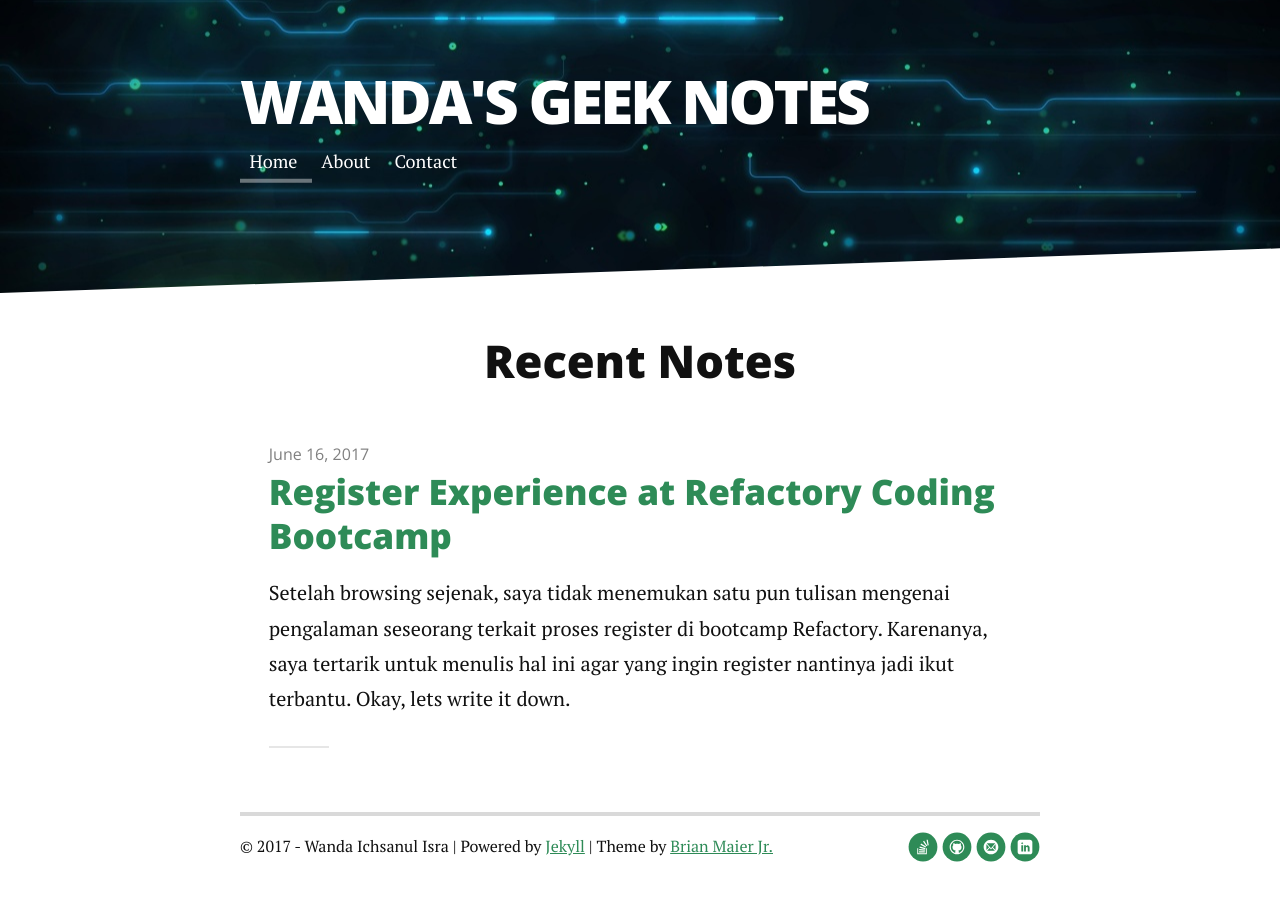
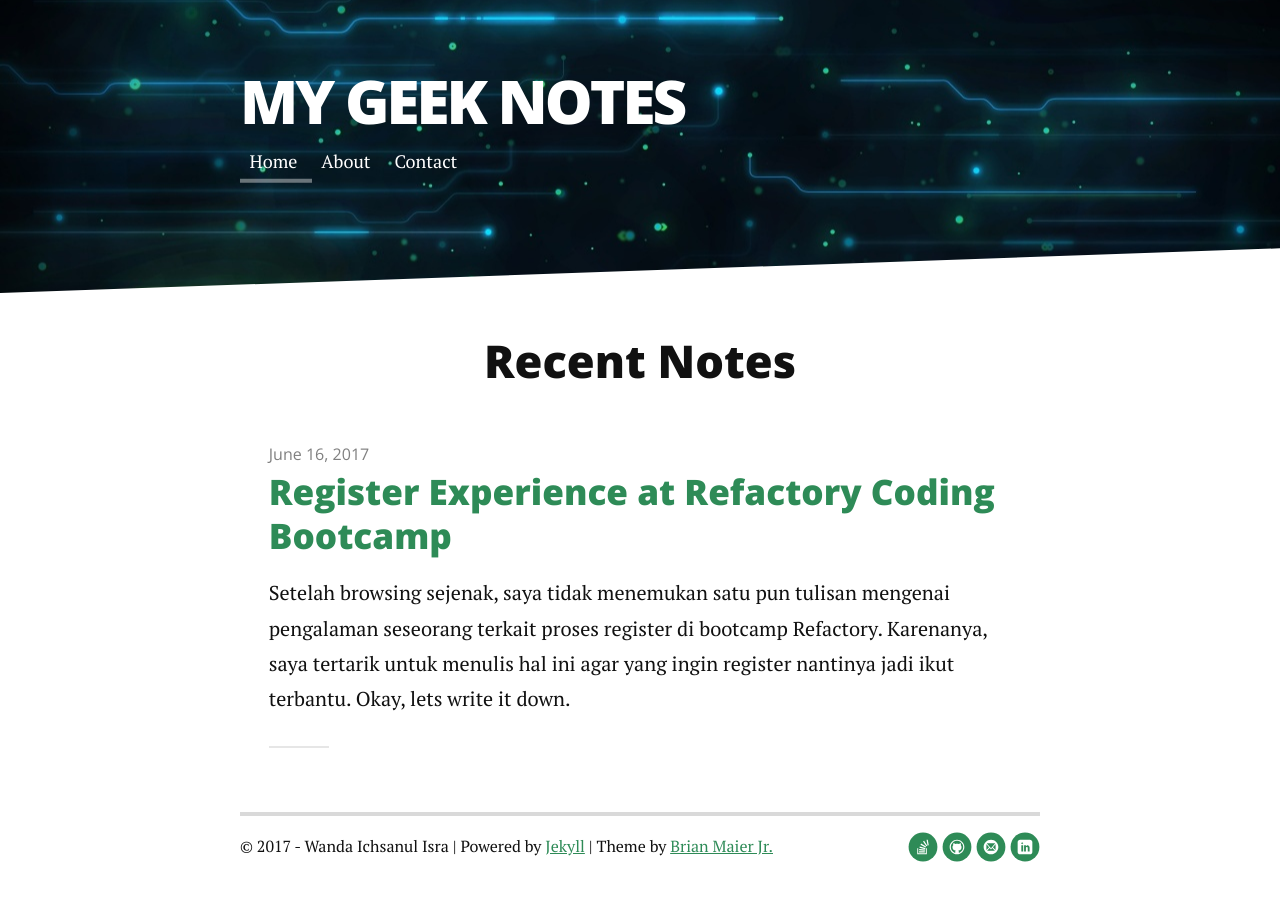
Before and after one commit to wlisrausr/wlisra.github.io, a Jekyll site: the page built from index.html, in a window 1280 px wide. Built offline with Jekyll 4.4.1, drawn with Linux system fonts in a browser that asks for light colours; nearby versions of some CDN libraries; the list of posts is cut into pages by our own code.

Commit message:
Change main title

```diff
--- a/_config.yml
+++ b/_config.yml
@@ -1,4 +1,4 @@
-title: Wanda's Geek Notes
+title: My Geek Notes
 description: Wanda Ichsanul Isra's digital geek notes
 
 url: https://wlisrausr.github.io/
```
